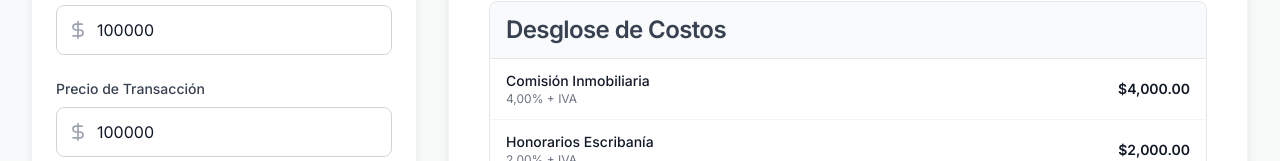
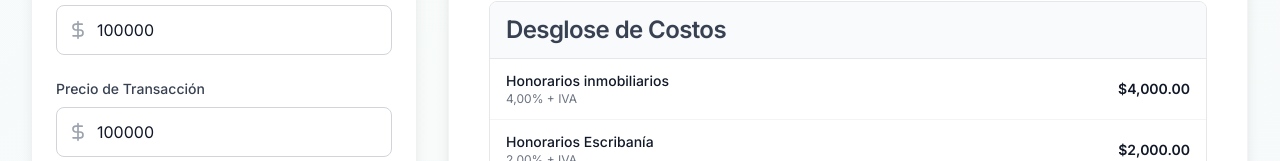
Before and after one commit to Tabix-Group/rialtor, a Next.js app in the folder frontend/: page /calcescritura in a window 1280 px wide. Shown: the part 737-898 px from the top of the page. Built offline with nearby package versions, Linux system fonts and the light colour scheme; no server answers.

Commit message:
honorarios por gastos

```diff
--- a/frontend/src/app/calcescritura/page.tsx
+++ b/frontend/src/app/calcescritura/page.tsx
@@ -354,7 +354,7 @@ export default function CalceEscrituraPage() {
                         {calculations.realEstateFee > 0 && (
                             <div className="flex justify-between items-center px-4 py-3">
                                 <div>
-                                    <div className="text-sm font-medium text-gray-900">Comisión Inmobiliaria</div>
+                                    <div className="text-sm font-medium text-gray-900">Honorarios inmobiliarios</div>
                                     <div className="text-xs text-gray-500">{activeTab === 'comprador' ? '4,00%' : '3,00%'} + IVA</div>
                                 </div>
                                 <div className="text-right">
@@ -366,7 +366,7 @@ export default function CalceEscrituraPage() {
                         {/* IVA Real Estate */}
                         {calculations.realEstateFeeIVA > 0 && activeTab === 'primera' && (
                             <div className="flex justify-between items-center px-4 py-2 bg-gray-50/50">
-                                <div className="text-xs text-gray-600 pl-4">↳ IVA Comisión</div>
+                                <div className="text-xs text-gray-600 pl-4">↳ IVA Honorarios</div>
                                 <div className="text-xs font-medium text-gray-700">{formatUSD(calculations.realEstateFeeIVA)}</div>
                             </div>
                         )}
```
